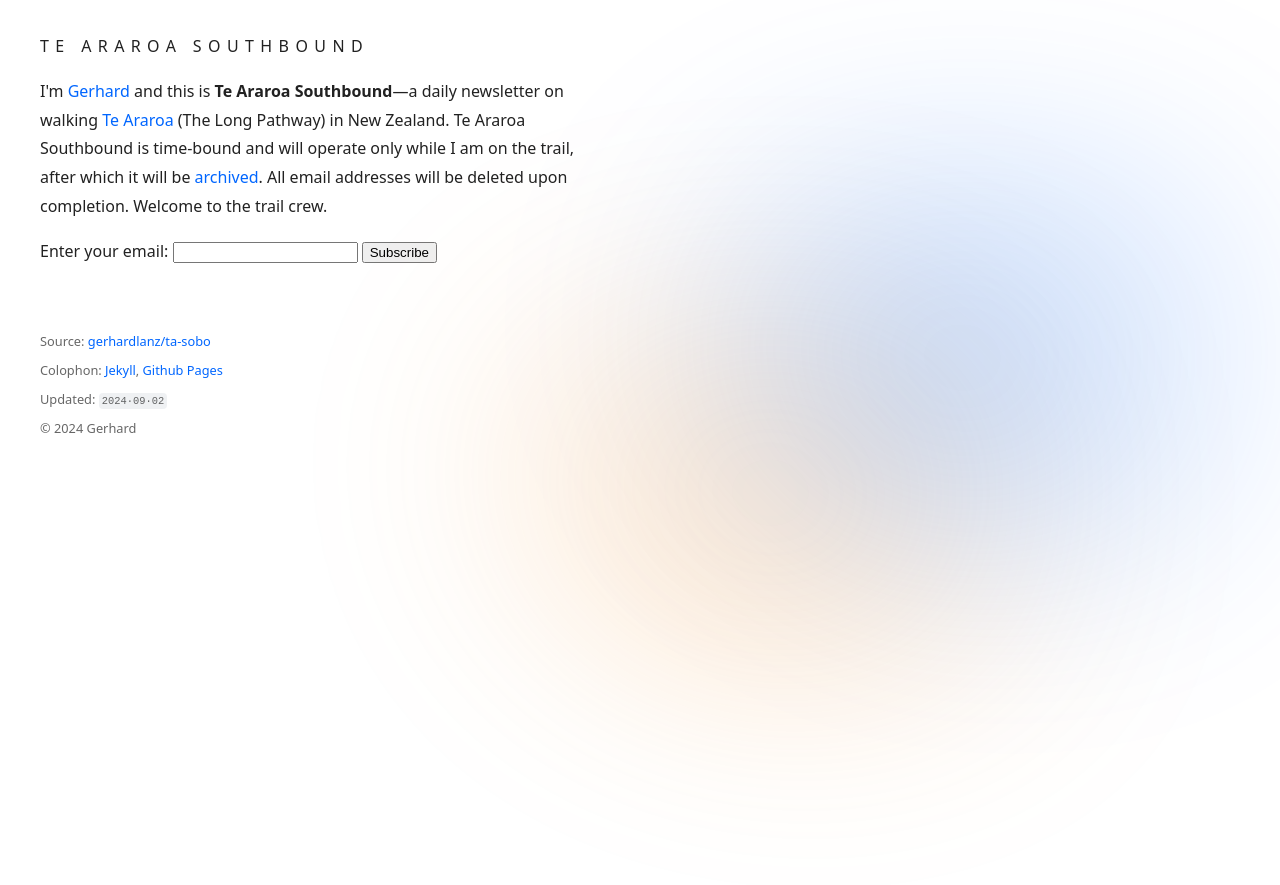
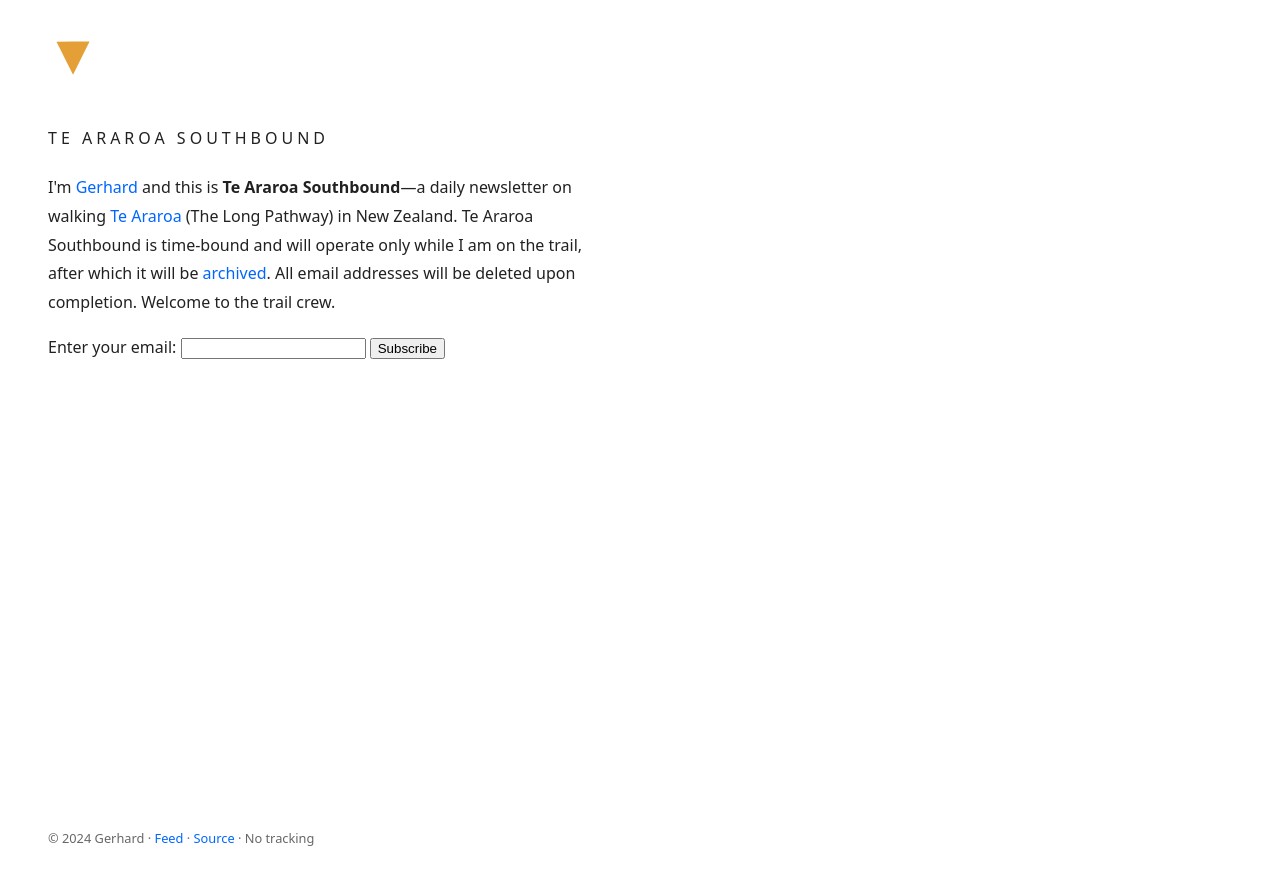
Before and after one commit to gerhardlanz/ta-sobo.gerhardla.nz, a Jekyll site: the page built from index.md, in a window 1280 px wide. Shown: the top 885 px of the page. Built offline with Jekyll 4.4.1, drawn with Linux system fonts in a browser that asks for light colours; Markdown is read by kramdown in place of the engine named in the settings.

Commit message:
feat: update design

```diff
--- a/Gemfile
+++ b/Gemfile
@@ -8,7 +8,5 @@ group :jekyll_plugins do
   gem 'jekyll-commonmark'
   gem 'faraday-retry'
   gem 'jekyll-feed'
-  gem 'jekyll-readme-index'
   gem 'jekyll-sitemap'
-  gem 'jekyll-titles-from-headings'
 end
--- a/_config.yml
+++ b/_config.yml
@@ -1,14 +1,10 @@
-title: Te Araroa Southbound · Gerhard
 markdown: CommonMark
-repository: gerhardlanz/ta-sobo
-url: https://ta-sobo.gerhardla.nz
 permalink: /:title
+title: Te Araroa Southbound
 
 plugins:
-  - jekyll-commonmark
   - jekyll-feed
   - jekyll-sitemap
-  - jekyll-titles-from-headings
 
 markdown: CommonMark
 commonmark:
--- a/_layouts/default.html
+++ b/_layouts/default.html
@@ -7,51 +7,47 @@
             color-scheme: light dark
         }
 
-        .background-orange {
-            position: absolute;
-            top: 30%;
-            left: 60%;
-            transform: translate(-50%, 0%);
-            width: 50%;
-            height: 50%;
-            border-radius: 50% 22% 40% 80%;
-            filter: blur(100px);
-            background: radial-gradient(circle at 50% 50%, rgba(241, 144, 41, 1), rgba(76, 0, 255, 0));
-            opacity: 0.25;
-        }
-
-        .background-blue {
-            position: absolute;
-            top: 15%;
-            left: 75%;
-            transform: translate(-50%, 0%);
-            width: 50%;
-            height: 50%;
-            border-radius: 50% 22% 40% 80%;
-            filter: blur(100px);
-            background: radial-gradient(circle at 50% 50%, rgba(0, 102, 255, 1), rgba(76, 0, 255, 0));
-            opacity: 0.25;
-        }
-
         body {
+            background-color: light-dark(#FFF, #151515);
             color: light-dark(#000000DE, #DDD);
-            background-color: light-dark(#FFF, #151515);
-            font: 100%/1.8 system-ui, sans-serif
+            display: grid;
+            font: 100%/1.8 system-ui, sans-serif;
+            grid-template-areas:
+                ". . ."
+                ". nav ."
+                ". header ."
+                ". article ."
+                ". footer .";
+            grid-template-columns: 3rem 60ch 3rem;
+            grid-template-rows: 2rem auto auto 1fr auto 2rem;
+            margin: 0;
+            min-height: 100vh
         }
 
         h1,
         h2,
         h3 {
             color: light-dark(#000000DE, #DDD);
-            font: 100%/1.8 system-ui, sans-serif;
-            letter-spacing: 0.4em;
+            background-color: light-dark(#FFF, #151515);
+            font: 100%/1 system-ui, sans-serif;
+            letter-spacing: 0.25em;
             text-transform: uppercase
         }
 
-        article,
+        nav {
+            grid-area: nav
+        }
+
+        header {
+            grid-area: header
+        }
+
+        article {
+            grid-area: article
+        }
+
         footer {
-            margin: 2em;
-            max-width: 60ch
+            grid-area: footer
         }
 
         a {
@@ -96,45 +92,32 @@
             color: light-dark(#00000099, #DDD);
             font-size: 0.8em
         }
-
-        img {
-            border-radius: 3px;
-            max-width: 100%
-        }
     </style>
     <meta charset="UTF-8">
     <meta name="robots" content="noindex, nofollow">
     <meta name="viewport" content="width=device-width, initial-scale=1">
-    <link rel="apple-touch-icon" sizes="180x180" href="/assets/apple-touch-icon.png">
-    <link rel="icon" type="image/png" sizes="32x32" href="/assets/favicon-32x32.png">
-    <link rel="icon" type="image/png" sizes="16x16" href="/assets/favicon-16x16.png">
-    <link rel="manifest" href="/assets/site.webmanifest">
-    <link rel="mask-icon" href="/assets/safari-pinned-tab.svg" color="#32cd32">
-    <link rel="shortcut icon" href="/assets/favicon.ico">
-    <meta name="msapplication-TileColor" content="#00a300">
-    <meta name="msapplication-config" content="/assets/browserconfig.xml">
-    <meta name="theme-color" content="#ffffff">
+    <link rel="icon" href="/favicon.ico" sizes="32x32">
+    <link rel="icon" href="/icon.svg" type="image/svg+xml">
+    <link rel="apple-touch-icon" href="/apple-touch-icon.png">
+    <link rel="manifest" href="/manifest.webmanifest">
     <link rel="canonical" href="{{ page.url | prepend: site.url }}">
     {% feed_meta %}
-    <title>{% if page.permalink == '/' %}{{ site.title }}{% else %}{{ page.title }} • {{ site.title }}{% endif %}
-    </title>
+    <title>{% if page.permalink == '/' %}{{ site.title }}{% else %}{{ page.title }} • {{ site.title }}{% endif %}</title>
 </head>
 
 <body>
-    <div class="background-orange"></div>
-    <div class="background-blue"></div>
-    <div>
-        <article>{{ content }}<br></article>
-        <footer>
-            <small>
-                Source: <a href="https://github.com/gerhardlanz/ta-sobo">gerhardlanz/ta-sobo</a><br>
-                Colophon: <a href="https://jekyllrb.com">Jekyll</a>, <a href="https://pages.github.com">Github
-                    Pages</a><br>
-                Updated: <code>{{ "now" | date: "%Y·%m·%d" }}</code><br>
-                © 2024 Gerhard<br>
-            </small>
-        </footer>
-    </div>
+    <nav>
+        <a href="/"><img src="/icon.svg" alt="Logo" width="50" height="50"></a>
+    </nav>
+    <header>
+        <br><h1>{% if page.permalink == '/' %}{{ site.title }}{{ page.title }}{% endif %}</h1>
+    </header>
+    <article>{{ content }}</article>
+    <footer>
+        <p><small>&copy; 2024 Gerhard · <a rel="alternate"
+                type="application/rss+xml" href="{{ 'feed.xml' | relative_url }}">Feed</a> · <a href="https://github.com/gerhardlanz/ta-sobo">Source</a> · No tracking</small></p>
+        </p>
+    </footer>
 </body>
 
 </html>
```
Also changed, not shown: assets/browserconfig.xml (deleted, +0 -9 lines), index.md (+0 -2 lines), apple-touch-icon.png (renamed from assets/apple-touch-icon.png), assets/favicon-16x16.png (deleted), assets/favicon-32x32.png (deleted), assets/favicon.ico (deleted), assets/mstile-150x150.png (deleted), assets/safari-pinned-tab.svg (deleted), assets/site.webmanifest (deleted), icon-192.png (renamed from assets/android-chrome-192x192.png), icon-512.png (renamed from assets/android-chrome-512x512.png), icon.svg (added), manifest.webmanifest (added).
